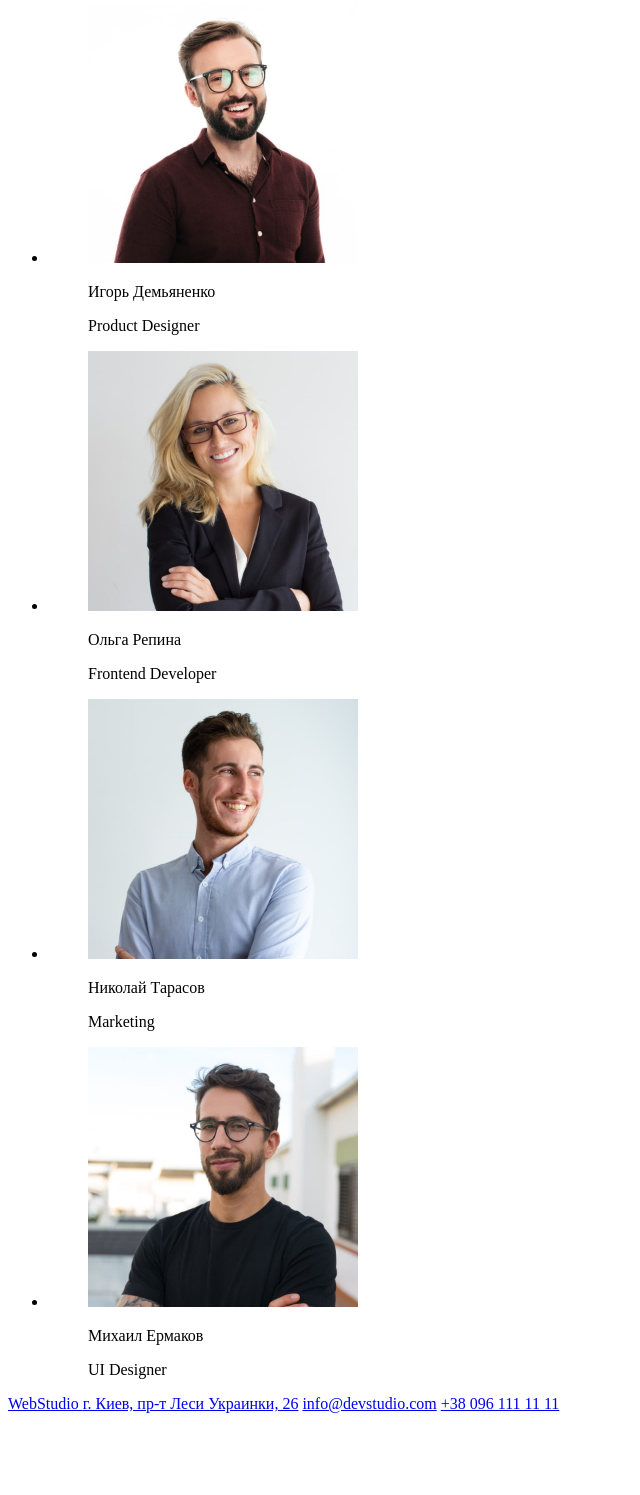
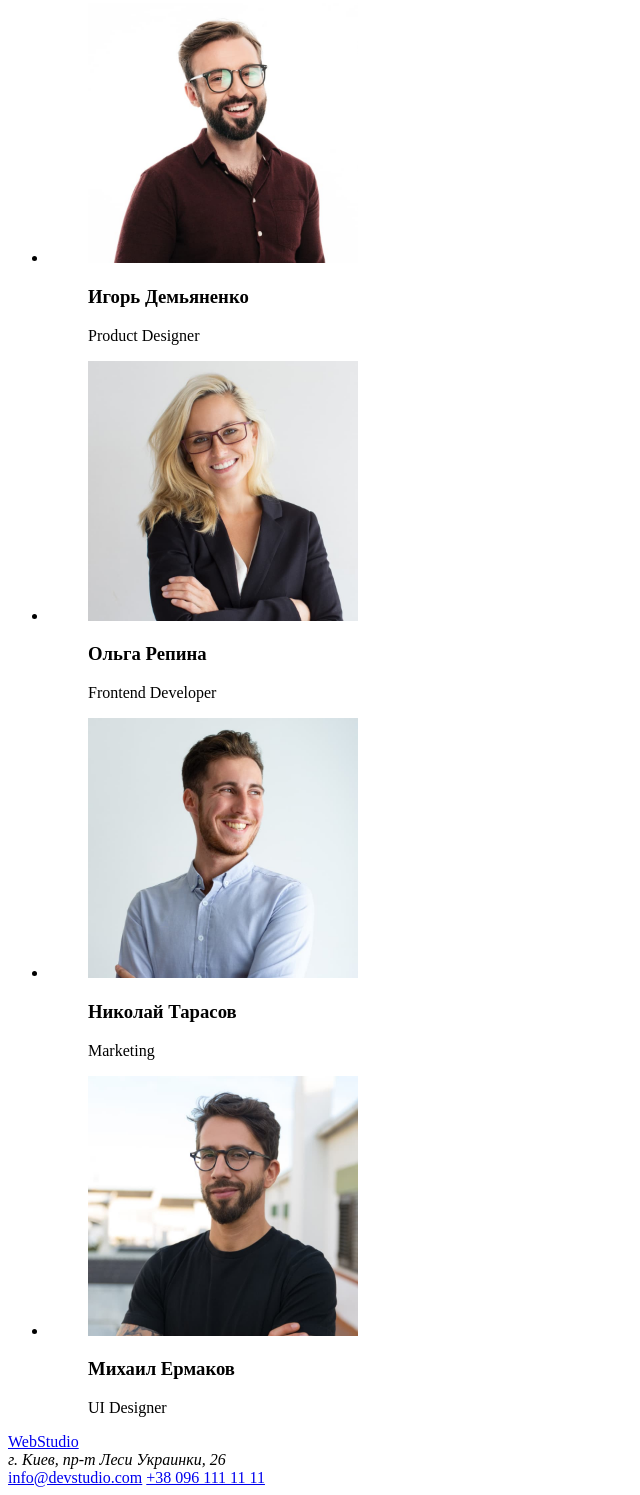
Before and after one commit to val-mus/goit-markup-hw-01, a plain HTML site: page index.html in a window 1280 px wide. Shown: the part 1549-3044 px from the top of the page, without its empty margins (0-640 px from the left). Before the commit the page ends 2970 px from the top, so only its background shows below. Drawn offline with Linux system fonts and the light colour scheme.

Commit message:
добавил адресс

```diff
--- a/index.html
+++ b/index.html
@@ -58,48 +58,57 @@
             <h2>Наша команда</h2>
             <ul>
                 <li>
+                    <div>
                         <figure>
                             <img src="./images/teammates-photo/ihor.jpg" alt="Игорь Демьяненко.Product Designer" width="270">
                             <figcaption>
-                            <p>Игорь Демьяненко</p>
+                                <h3>Игорь Демьяненко</h3>
                                 <p>Product Designer</p>
                             </figcaption>
                         </figure>
+                    </div>
                 </li>
                 <li>
+                    <div>
                         <figure>
                             <img src="./images/teammates-photo/olha.jpg" alt="Ольга Репина.Frontend Developer" width="270">
                             <figcaption>
-                            <p>Ольга Репина</p>
+                                <h3>Ольга Репина</h3>
                                 <p>Frontend Developer</p>
                             </figcaption>
                         </figure>
+                    </div>
                 </li>
                 <li>
+                    <div>
                         <figure>
                             <img src="./images/teammates-photo/nikolay.jpg" alt="Николай Тарасов.Marketing" width="270">
                             <figcaption>
-                            <p>Николай Тарасов</p>
+                                <h3>Николай Тарасов</h3>
                                 <p>Marketing</p>
                             </figcaption>
                         </figure>
+                    </div>
                 </li>
                 <li>
+                    <div>
                         <figure>
                             <img src="./images/teammates-photo/mykhayl.jpg" alt="Михаил Ермаков.UI Designer" width="270">
                             <figcaption>
-                            <p>Михаил Ермаков</p>
+                                <h3>Михаил Ермаков</h3>
                                 <p>UI Designer</p>
                             </figcaption>
                         </figure>
-
+                    </div>
                 </li>
             </ul>
         </section>
     </main>
     <footer>
         <a href="/"> WebStudio </a>
-        <a href="https://www.google.com/maps/place/бул.+Леси+Украинки,+26,+Киев,+02000/@50.4265807,30.5361971,17z">г. Киев, пр-т Леси Украинки, 26</a>
+        <address>
+            г. Киев, пр-т Леси Украинки, 26
+        </address>
         <a href="mailto:info@devstudio.com">info@devstudio.com</a>
         <a href="tel:+380961111111">+38 096 111 11 11</a>
     </footer>
```
Lines whose indentation alone changed are shown as unchanged.
